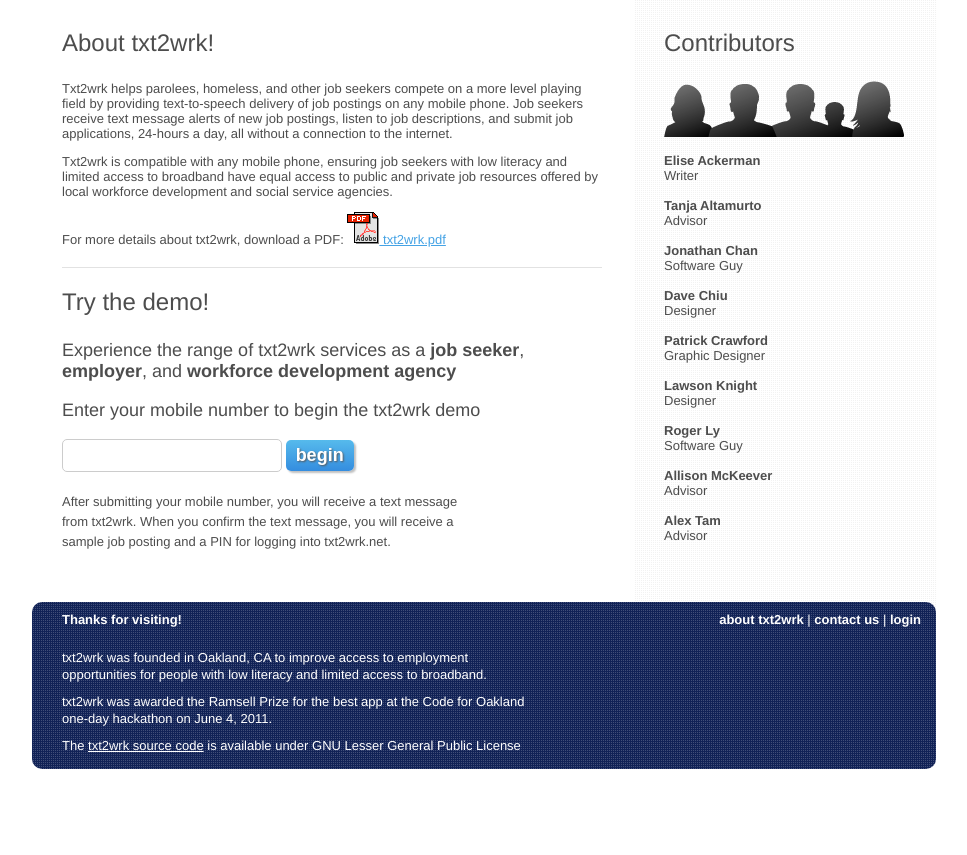
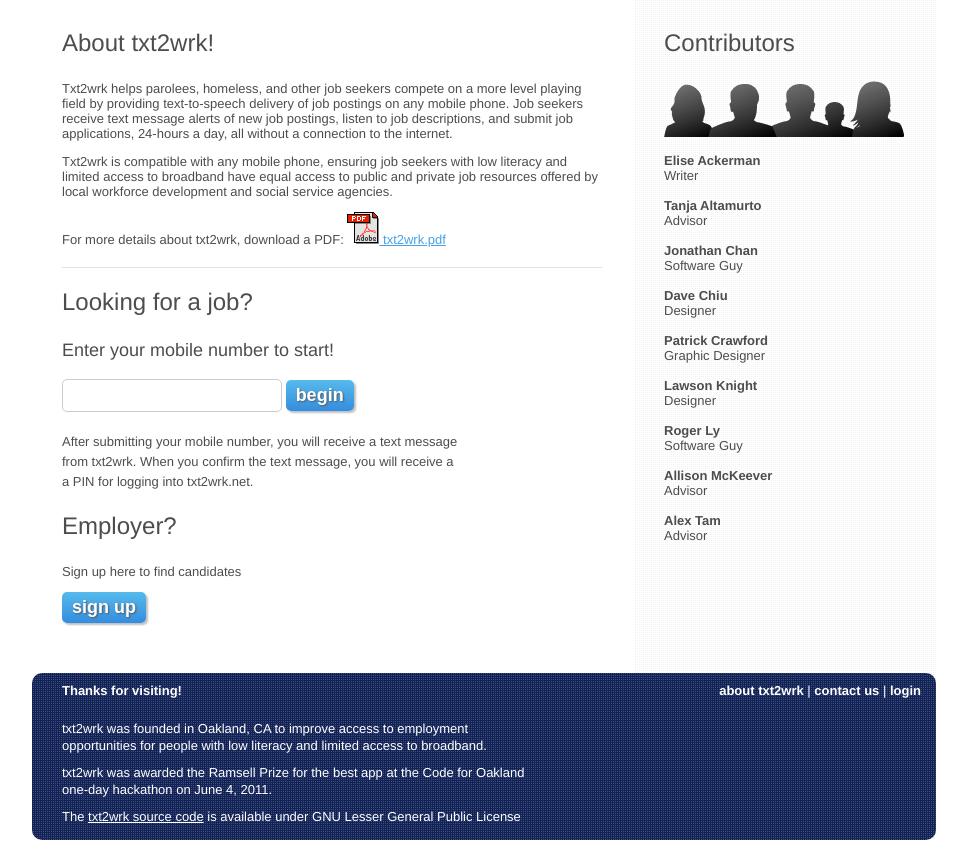
Before and after one commit to rogerly/txt2wrk, a Django app: template templates/about/about.html in a window 1280 px wide. Shown: the part 126-981 px from the top of the page, without its empty margins (156-1123 px from the left). Before the commit the page ends 895 px from the top, so only its background shows below. Run offline with Django 3.2, Linux system fonts and the light colour scheme; the template is opened without the code that fills it: most values are stand-ins (such as "Sample title", 1, 10 or a date in 2020); form fields are guessed from the names that the template uses.

Commit message:
Updated about page for demo/non-demo

```diff
--- a/templates/about/about.html
+++ b/templates/about/about.html
@@ -22,9 +22,14 @@
         </section>
         <section id="demo">
             <div class="instructions">
-                <h3>Try the demo!</h3>
-                <p>Experience the range of txt2wrk services as a <strong>job seeker</strong>, <strong>employer</strong>, and <strong>workforce development agency</strong></p>
-                <p>Enter your mobile number to begin the txt2wrk demo</p>
+                {% if DEMO_ENABLED %}
+                    <h3>Try the demo!</h3>
+                    <p>Experience the range of txt2wrk services as a <strong>job seeker</strong>, <strong>employer</strong>, and <strong>workforce development agency</strong></p>
+                    <p>Enter your mobile number to begin the txt2wrk demo</p>
+                {% else %}
+                    <h3>Looking for a job?</h3>
+                    <p>Enter your mobile number to start!</p>
+                {% endif %}
                 <form action="{{ settings.APPLICANT_HOST }}{% url about %}" method="post">
                     {% csrf_token %}
                     {% if form.mobile_number.errors %}{{ form.mobile_number.errors }}<br />{% endif %}
@@ -34,10 +39,18 @@
                 <p class="confirmation-instructions">
                     After submitting your mobile number, you will receive a text message<br />
                     from txt2wrk. When you confirm the text message, you will receive a<br/>
-                    sample job posting and a PIN for logging into txt2wrk.net.
+                    {% if DEMO_ENABLED %}sample job posting and {% endif %}
+                    a PIN for logging into txt2wrk.net.
                 </p>
             </div>
         </section>
+        {% if not DEMO_ENABLED %}
+            <section>
+                <h3>Employer?</h3>
+                <p>Sign up here to find candidates</p>
+                <a href="{{ settings.EMPLOYER_HOST }}{% url employer_register %}"><button>Sign Up</button></a>
+            </section>
+        {% endif %}
     </div>
     <div class="sidebar" id="contributors">
         <h3>Contributors</h3>
```
